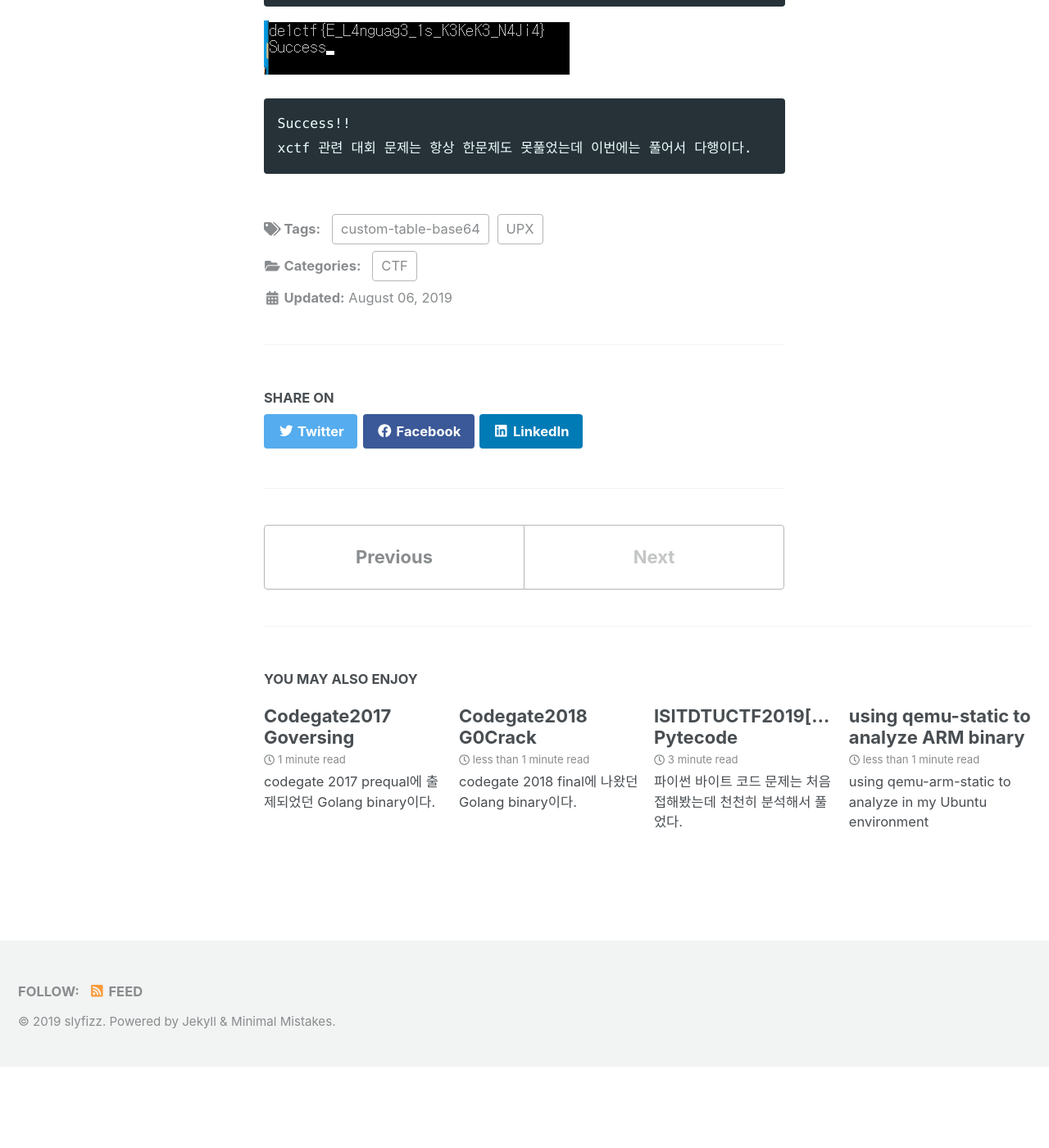
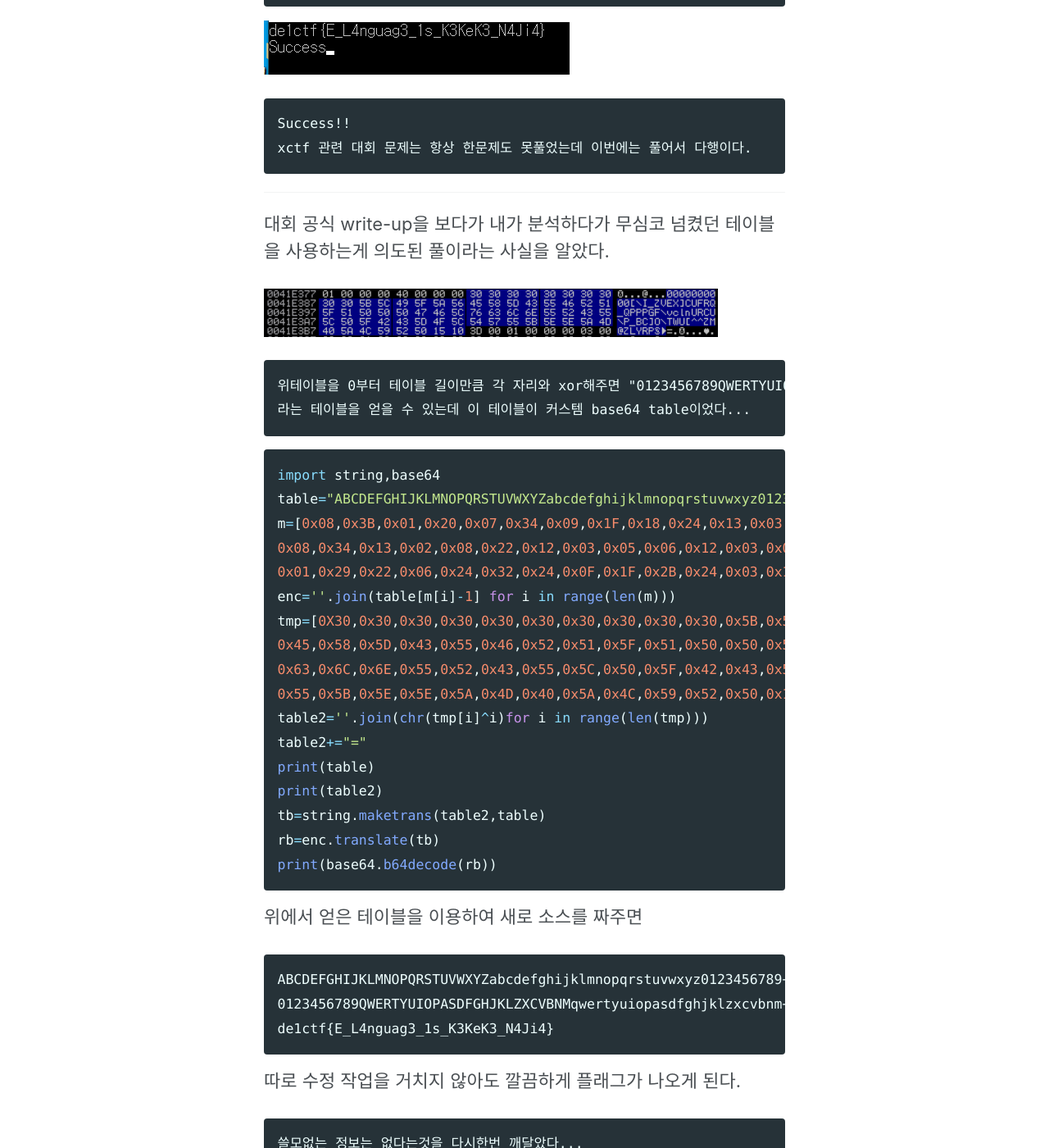
Before and after one commit to slyfizz3/slyfizz3.github.io, a Jekyll site: the page built from _posts/2019-08-06-De1ctf2019-Re_Sign.md, in a window 1280 px wide and 1400 px high, scrolled down 3847 px. Shown: the whole window at 82% size. Built offline with Jekyll 4.4.1, drawn with Linux system fonts in a browser that asks for light colours; cached includes are drawn as plain includes; nearby versions of some CDN libraries; before the commit the page ends 5148 px from its top, so only the background shows below that.

Commit message:
Update 2019-08-06-De1ctf2019-Re_Sign.md

````diff
--- a/_posts/2019-08-06-De1ctf2019-Re_Sign.md
+++ b/_posts/2019-08-06-De1ctf2019-Re_Sign.md
@@ -83,3 +83,48 @@ FLAG:de1ctf{E_L4nguag3_1s_K3KeK3_N4Ji4}
 Success!!
 xctf 관련 대회 문제는 항상 한문제도 못풀었는데 이번에는 풀어서 다행이다.
 ```
+
+--------------------------------------------------------------------------------------------------------
+
+대회 공식 write-up을 보다가 내가 분석하다가 무심코 넘켰던 테이블을 사용하는게 의도된 풀이라는 사실을 알았다.
+
+![table2](https://raw.githubusercontent.com/slyfizz3/slyfizz3.github.io/master/image/Re_Sign/table2.png)
+
+```
+위테이블을 0부터 테이블 길이만큼 각 자리와 xor해주면 "0123456789QWERTYUIOPASDFGHJKLZXCVBNMqwertyuiopasdfghjklzxcvbnm+/"
+라는 테이블을 얻을 수 있는데 이 테이블이 커스템 base64 table이었다...
+```
+
+```python
+import string,base64
+table="ABCDEFGHIJKLMNOPQRSTUVWXYZabcdefghijklmnopqrstuvwxyz0123456789+/="
+m=[0x08,0x3B,0x01,0x20,0x07,0x34,0x09,0x1F,0x18,0x24,0x13,0x03,0x10,0x38,0x09,0x1B,
+0x08,0x34,0x13,0x02,0x08,0x22,0x12,0x03,0x05,0x06,0x12,0x03,0x0F,0x22,0x12,0x17,0x08,
+0x01,0x29,0x22,0x06,0x24,0x32,0x24,0x0F,0x1F,0x2B,0x24,0x03,0x15,0x41,0x41]
+enc=''.join(table[m[i]-1] for i in range(len(m)))
+tmp=[0X30,0x30,0x30,0x30,0x30,0x30,0x30,0x30,0x30,0x30,0x5B,0x5C,0x49,0x5F,0x5A,0x56,
+0x45,0x58,0x5D,0x43,0x55,0x46,0x52,0x51,0x5F,0x51,0x50,0x50,0x50,0x47,0x46,0x5C,0x76,
+0x63,0x6C,0x6E,0x55,0x52,0x43,0x55,0x5C,0x50,0x5F,0x42,0x43,0x5D,0x4F,0x5C,0x54,0x57,
+0x55,0x5B,0x5E,0x5E,0x5A,0x4D,0x40,0x5A,0x4C,0x59,0x52,0x50,0x15,0x10]
+table2=''.join(chr(tmp[i]^i)for i in range(len(tmp)))
+table2+="="
+print(table)
+print(table2)
+tb=string.maketrans(table2,table)
+rb=enc.translate(tb)
+print(base64.b64decode(rb))
+```
+
+위에서 얻은 테이블을 이용하여 새로 소스를 짜주면
+
+```
+ABCDEFGHIJKLMNOPQRSTUVWXYZabcdefghijklmnopqrstuvwxyz0123456789+/=
+0123456789QWERTYUIOPASDFGHJKLZXCVBNMqwertyuiopasdfghjklzxcvbnm+/=
+de1ctf{E_L4nguag3_1s_K3KeK3_N4Ji4}
+```
+
+따로 수정 작업을 거치지 않아도 깔끔하게 플래그가 나오게 된다.
+
+```
+쓸모없는 정보는 없다는것을 다시한번 깨달았다...
+```
````
